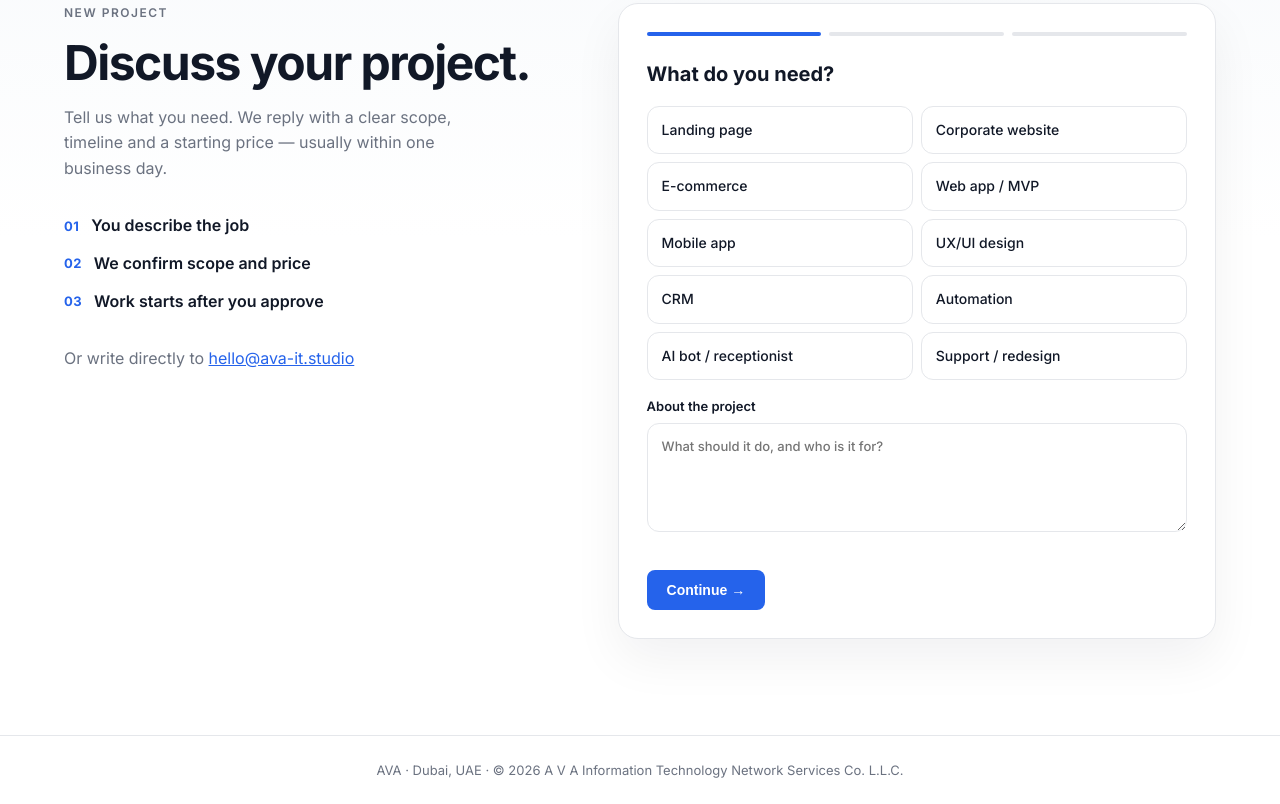
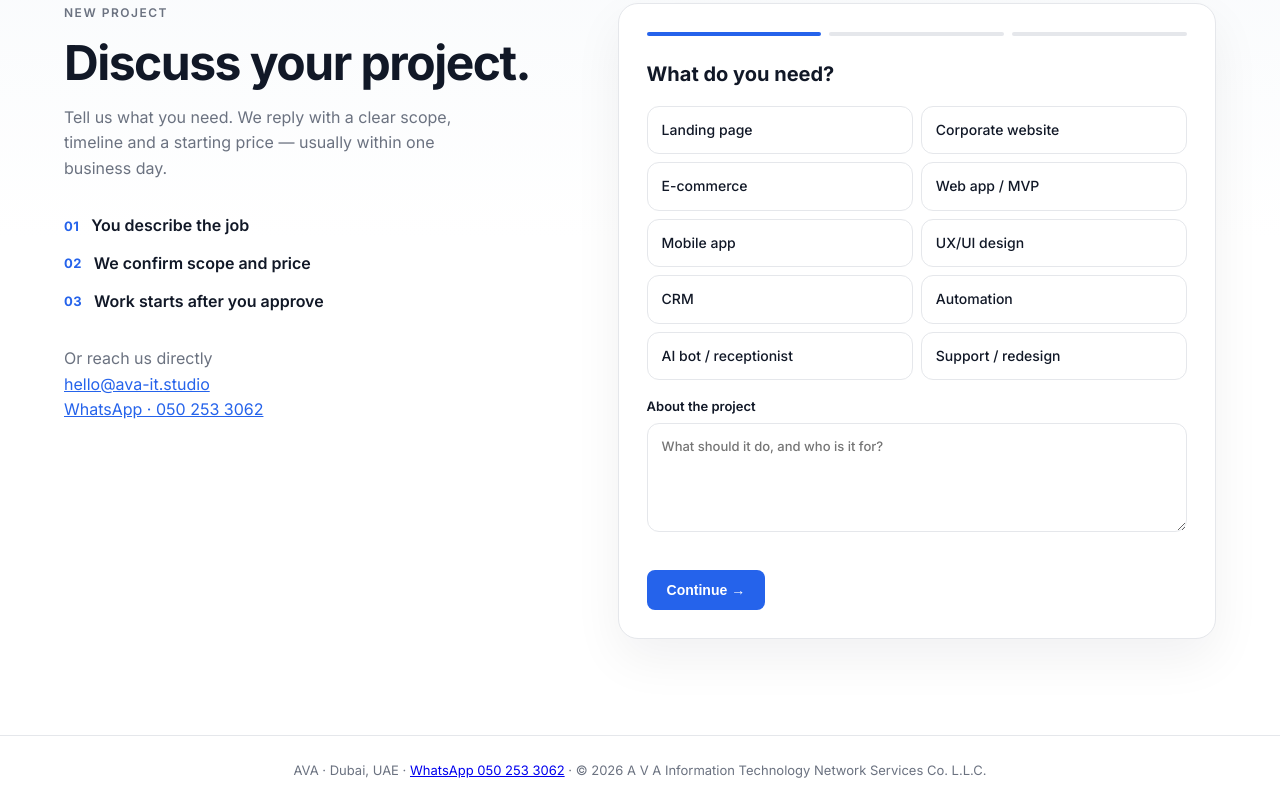
Before and after one commit to agaevmagomed1995-dot/ava-it-studio, a plain HTML site: page index.html in a window 1280 px wide. Shown: the part 4760-5564 px from the top of the page. Drawn offline with Linux system fonts and the light colour scheme.

Commit message:
Add WhatsApp contact

```diff
--- a/index.html
+++ b/index.html
@@ -316,7 +316,7 @@
                     <li><strong>02</strong> We confirm scope and price</li>
                     <li><strong>03</strong> Work starts after you approve</li>
                 </ol>
-                <p class="request-mail">Or write directly to <a href="mailto:hello@ava-it.studio">hello@ava-it.studio</a></p>
+                <p class="request-mail">Or reach us directly<br><a href="mailto:hello@ava-it.studio">hello@ava-it.studio</a><br><a href="https://wa.me/971502533062" target="_blank" rel="noopener">WhatsApp · 050 253 3062</a></p>
             </div>
 
             <form class="request-form" id="request-form" novalidate>
@@ -420,7 +420,7 @@
 
     <footer class="footer">
         <div class="container">
-            <p>AVA · Dubai, UAE · &copy; 2026 A V A Information Technology Network Services Co. L.L.C.</p>
+            <p>AVA · Dubai, UAE · <a href="https://wa.me/971502533062" target="_blank" rel="noopener">WhatsApp 050 253 3062</a> · &copy; 2026 A V A Information Technology Network Services Co. L.L.C.</p>
         </div>
     </footer>
 
```
